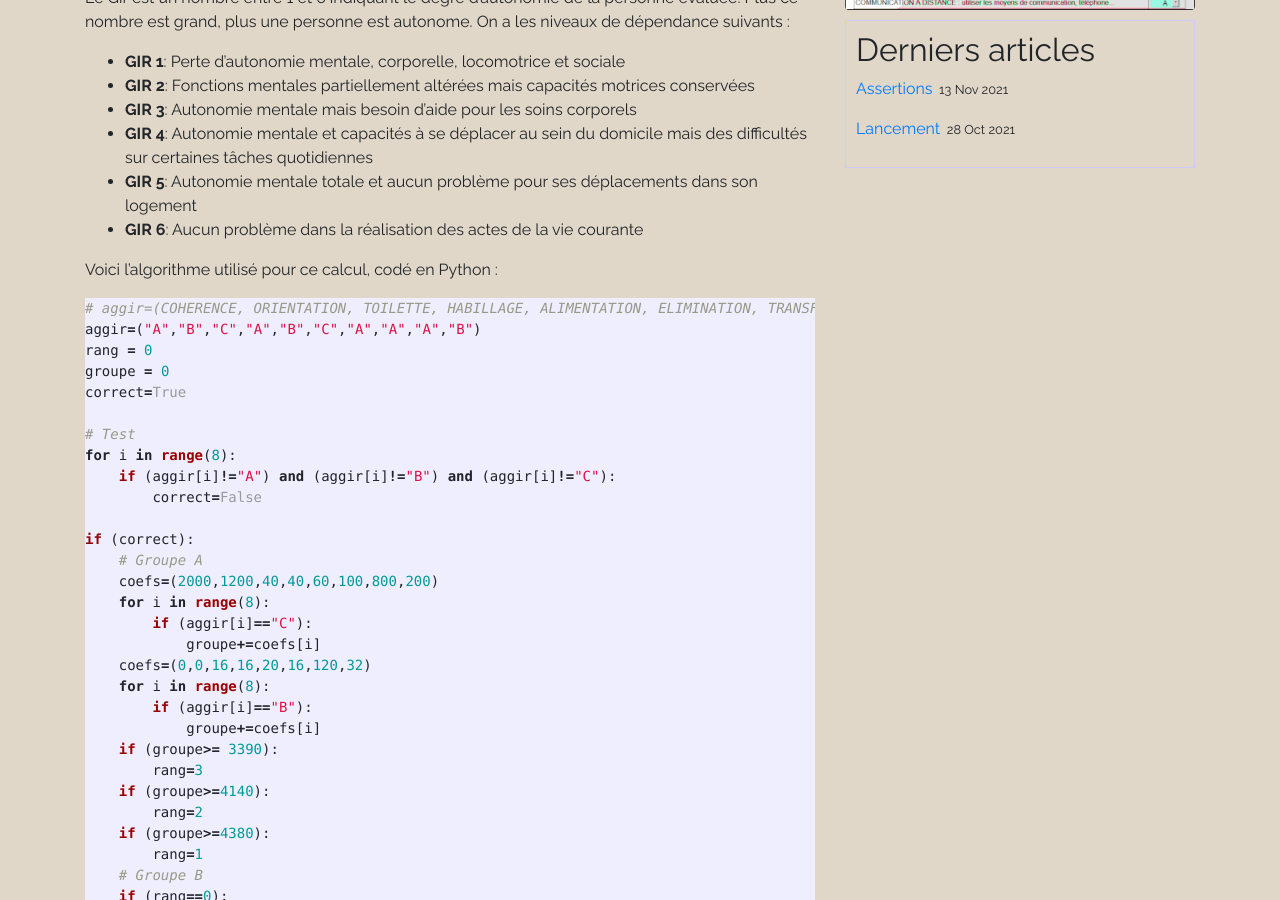
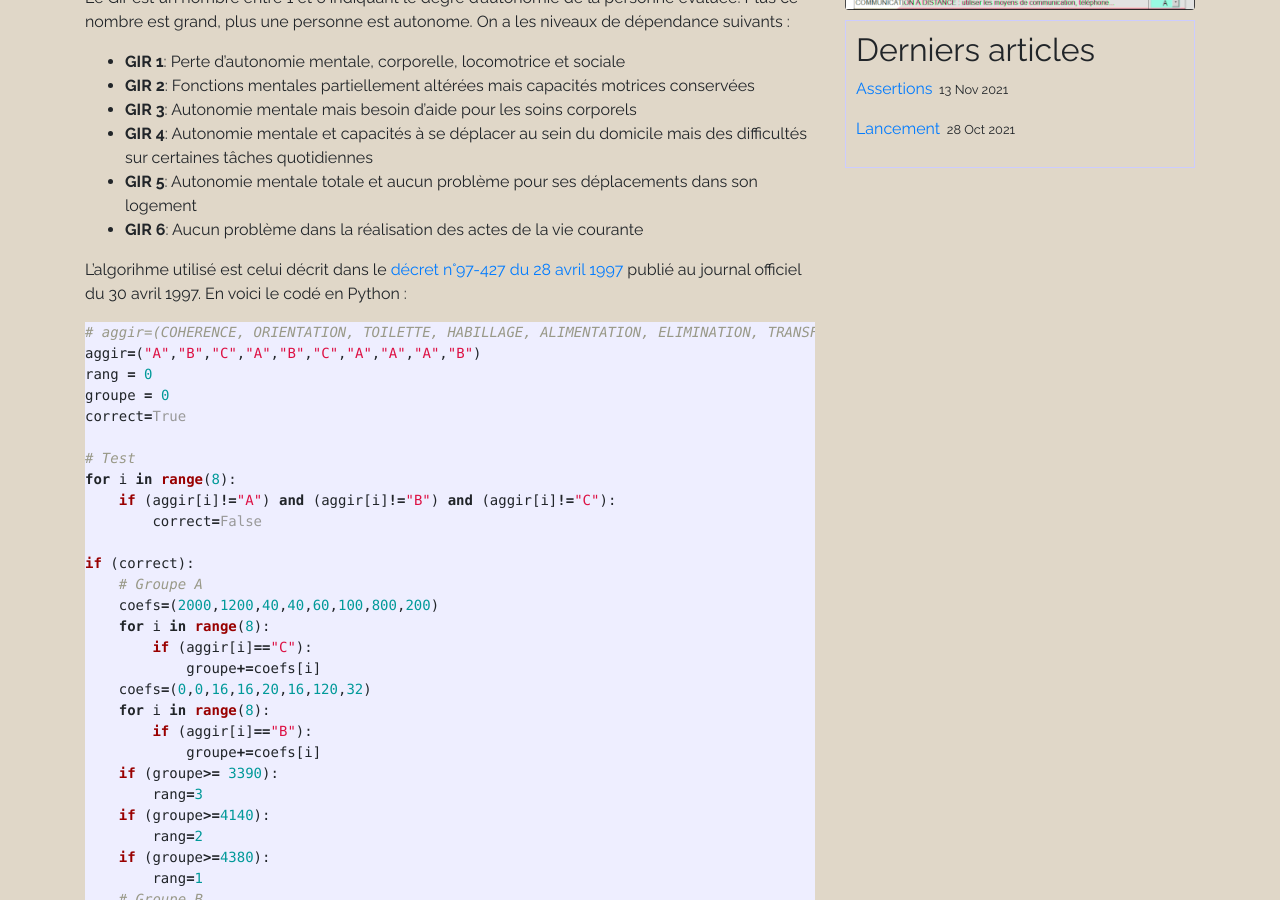
Before and after one commit to LWH-21/Pampa, a Jekyll site: the page built from docs/_posts/2021-11-06-Grille_Aggir.md, in a window 1280 px wide and 900 px high, scrolled down 311 px. Built offline with Jekyll 4.4.1, drawn with Linux system fonts in a browser that asks for light colours.

Commit message:
Update 2021-11-06-Grille_Aggir.md

````diff
--- a/docs/_posts/2021-11-06-Grille_Aggir.md
+++ b/docs/_posts/2021-11-06-Grille_Aggir.md
@@ -22,7 +22,7 @@ Plus ce nombre est grand, plus une personne est autonome. On a les niveaux de d
 - **GIR 5**: Autonomie mentale totale et aucun problème pour ses déplacements dans son logement
 - **GIR 6**: Aucun problème dans la réalisation des actes de la vie courante
 
-Voici l'algorithme utilisé pour ce calcul, codé en Python :
+L'algorihme utilisé est celui décrit dans le [décret n°97-427 du 28 avril 1997](https://www.legifrance.gouv.fr/codes/article_lc/LEGIARTI000006684183/) publié au journal officiel du 30 avril 1997. En voici le codé en Python :
 
 ```python
 # aggir=(COHERENCE, ORIENTATION, TOILETTE, HABILLAGE, ALIMENTATION, ELIMINATION, TRANSFERTS, DEPL. INT, DEPL EXT., COMMUNICATION )
````
